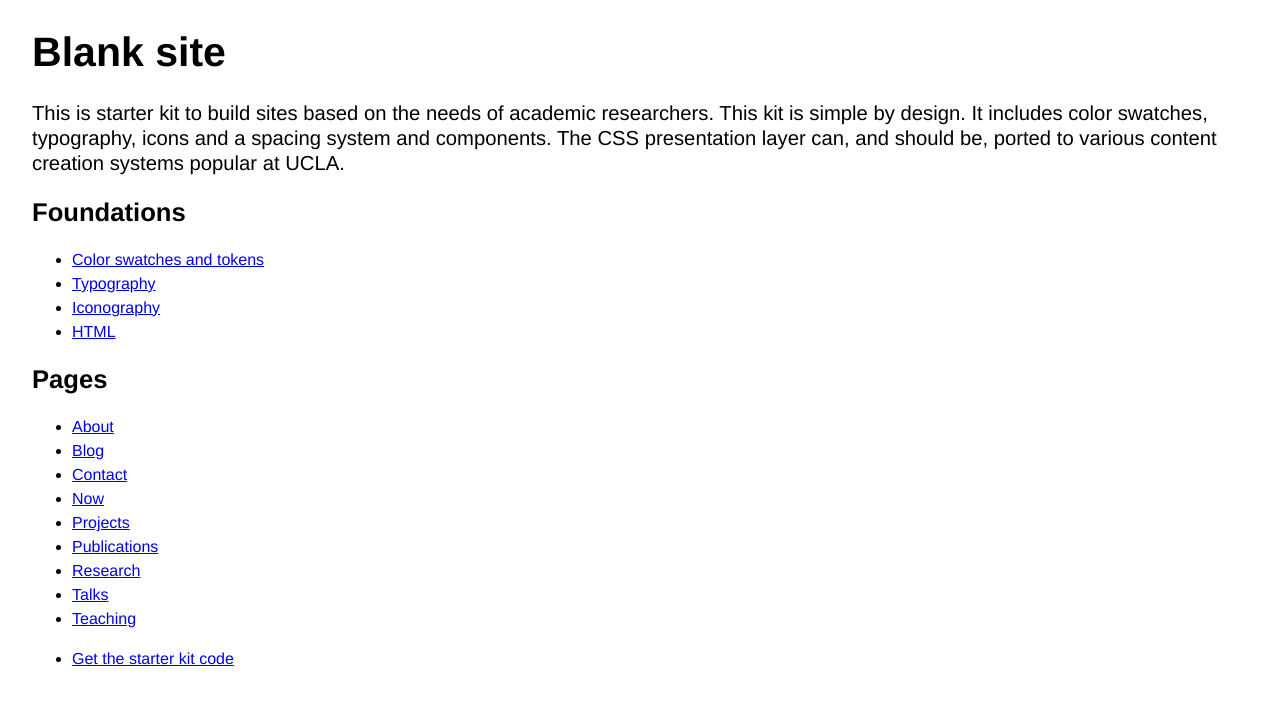
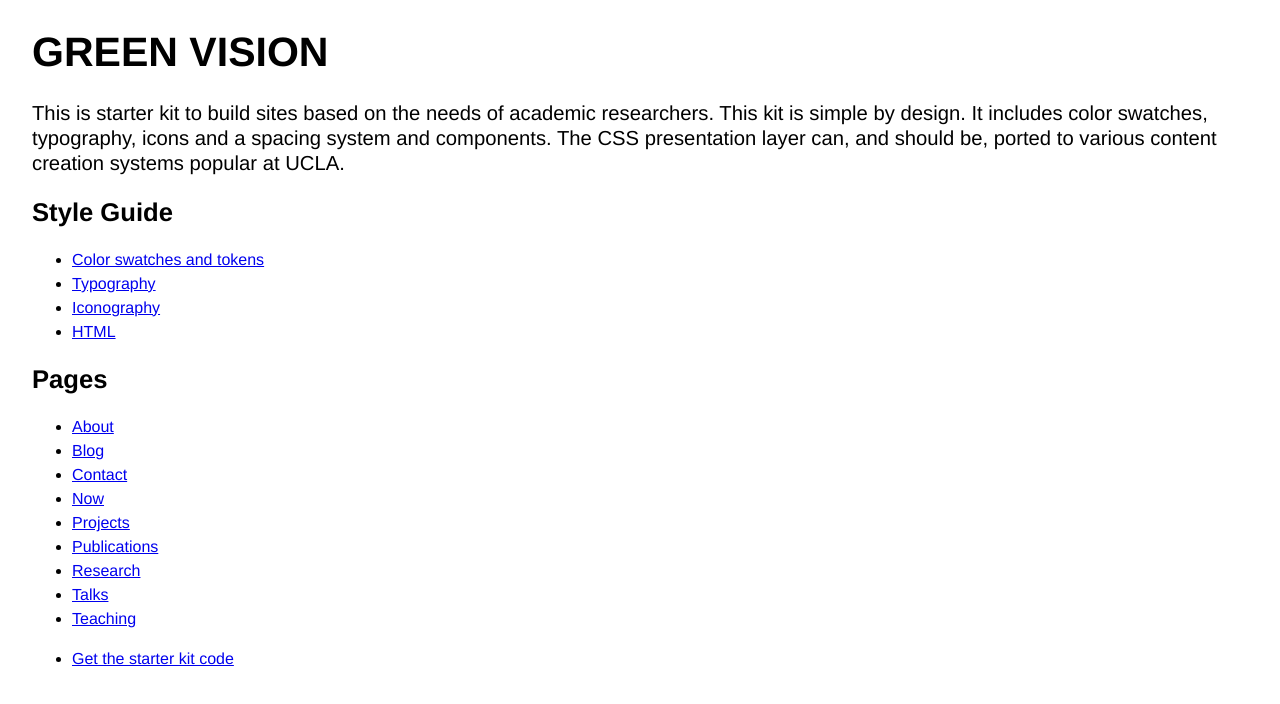
Before and after one commit to menyeyollande/menyeyollande.github.io, a website: page index.html in a window 1280 px wide. Drawn offline with Linux system fonts and the light colour scheme.

Commit message:
Update index.html

```diff
--- a/index.html
+++ b/index.html
@@ -6,17 +6,17 @@
     <meta charset="utf-8">
     <meta name="viewport" content="width=device-width, initial-scale=1.0" />
     <link rel="stylesheet" href="css/styles.css">
-    <title>Blank site</title>
+    <title>GREEN VISION3 </title>
   </head>
 
   <body>
     <header>
-      <h1>Blank site</h1>
+      <h1>GREEN VISION</h1>
       <p class="standfirst">This is starter kit to build sites based on the needs of academic researchers. This kit is simple by design. It includes color swatches, typography, icons and a spacing system and components. The CSS presentation layer can, and should be, ported to various content creation systems popular at UCLA.</p>
 
     </header>
     <main>
-        <h2>Foundations</h2>
+        <h2>Style Guide</h2>
         <ul>
             <li><a href="color/index.html">Color swatches and tokens</a></li>
             <li><a href="typography/index.html">Typography</a></li>
```
